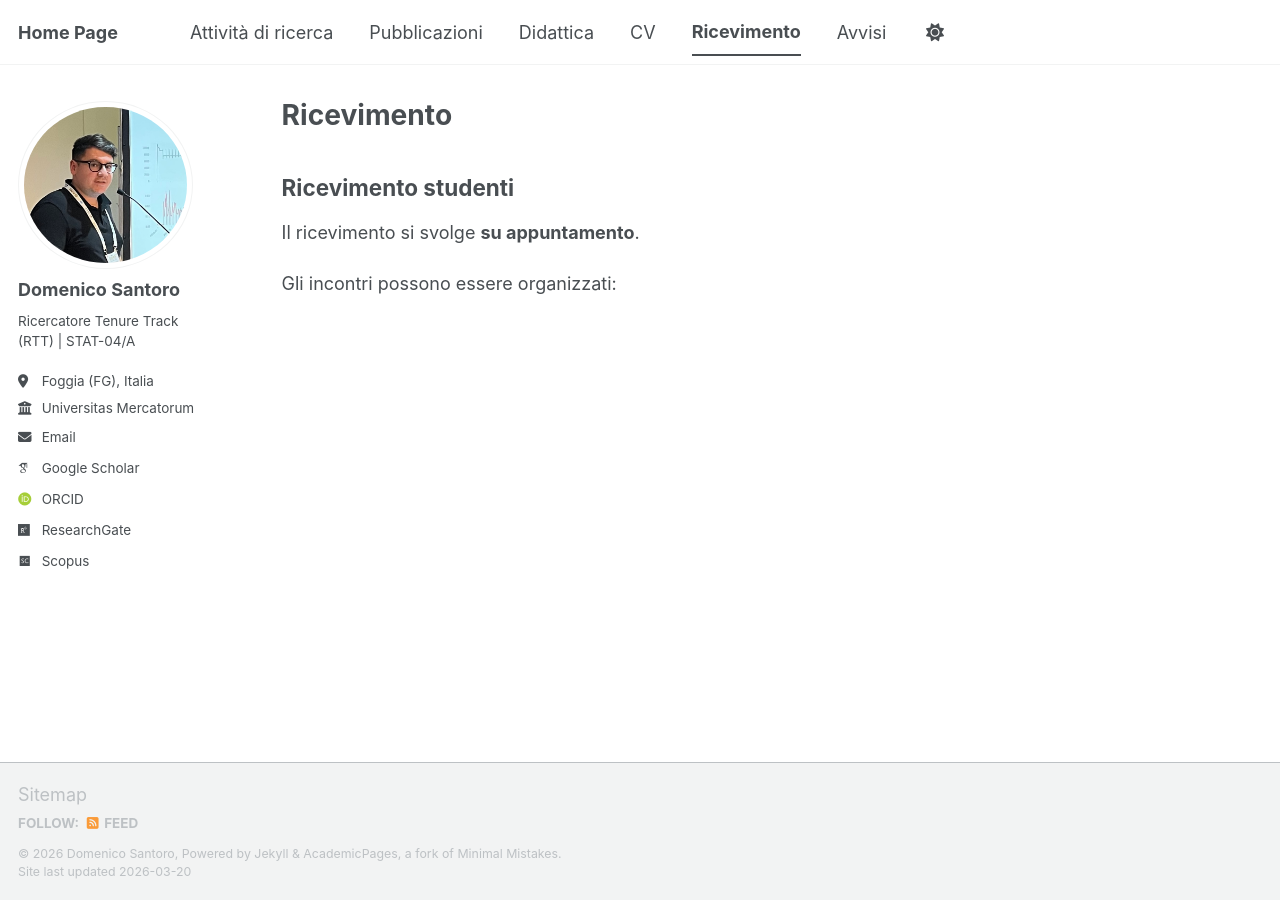
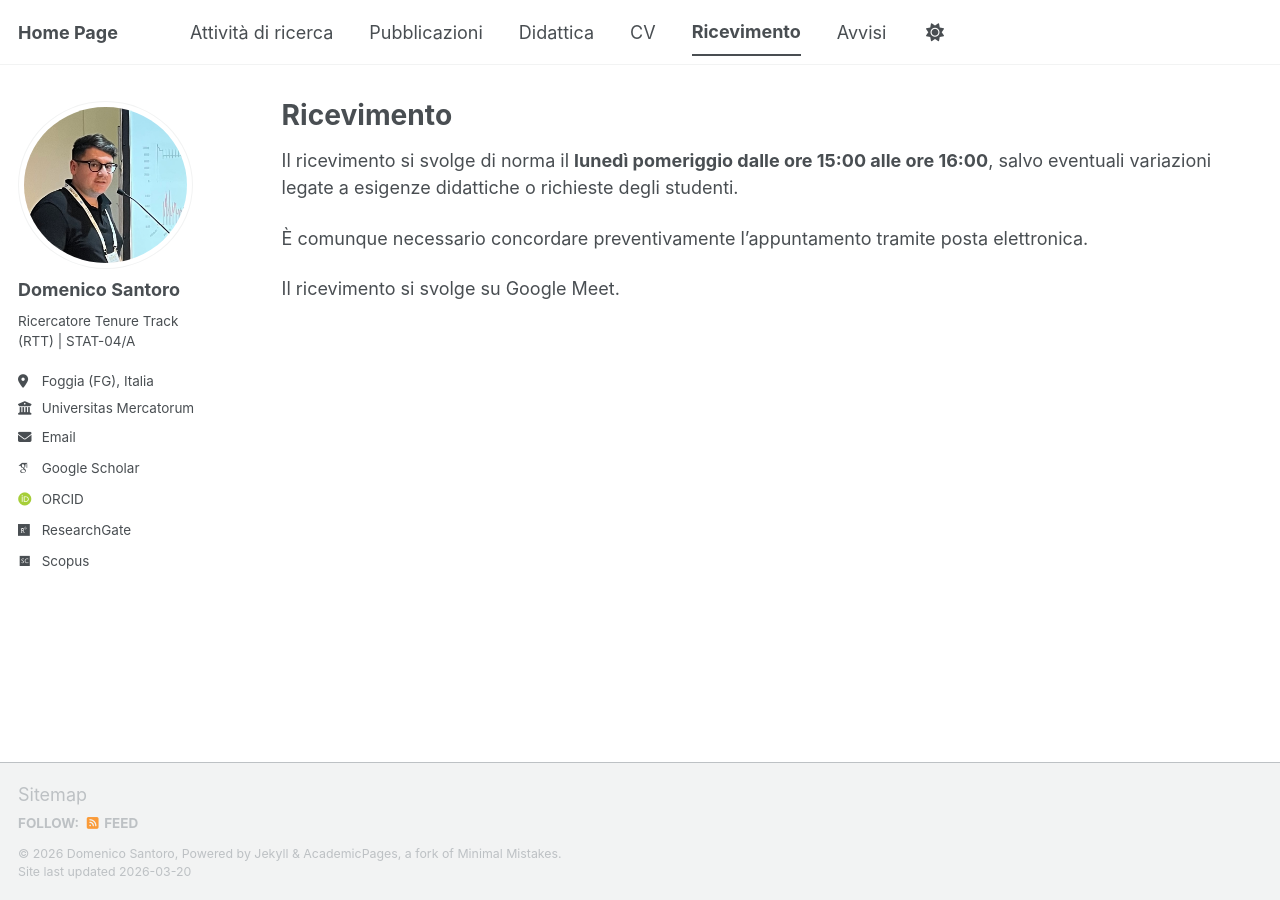
Before and after one commit to mimmoexe/mimmoexe.github.io, a Jekyll site: the page built from _pages/office-hours.md, in a window 1280 px wide. Built offline with Jekyll 4.4.1, drawn with Linux system fonts in a browser that asks for light colours; some web fonts are replaced; a script bundle is joined from its source files by our own code; library files that are not in the unit come from our copies.

Commit message:
Update office-hours.md

```diff
--- a/_pages/office-hours.md
+++ b/_pages/office-hours.md
@@ -5,8 +5,8 @@ permalink: /ricevimento/
 author_profile: true
 ---
 
-## Ricevimento studenti
+Il ricevimento si svolge di norma il **lunedì pomeriggio dalle ore 15:00 alle ore 16:00**, salvo eventuali variazioni legate a esigenze didattiche o richieste degli studenti.
 
-Il ricevimento si svolge **su appuntamento**.
+È comunque necessario concordare preventivamente l’appuntamento tramite posta elettronica.
 
-Gli incontri possono essere organizzati:
+Il ricevimento si svolge su Google Meet.
```
